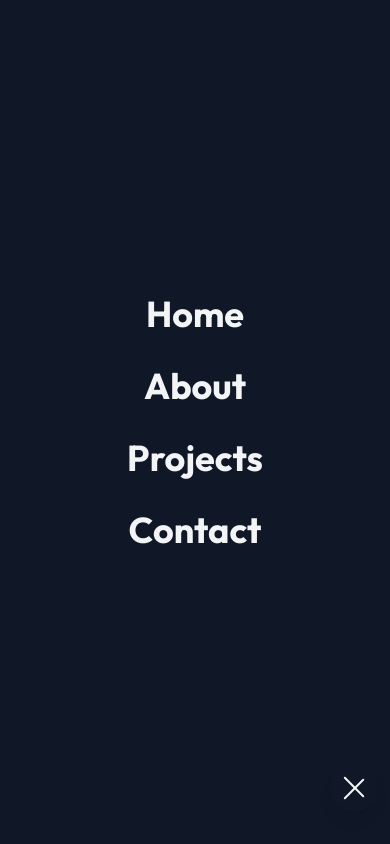
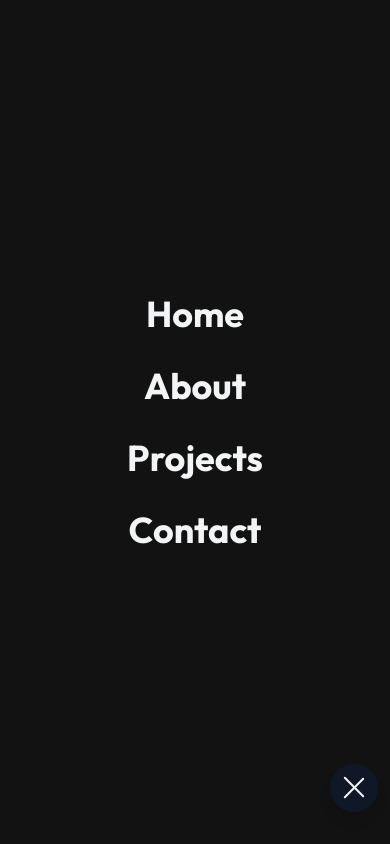
Before and after one commit to sayeed-dev-07/animated-portfolio-nextjs, a Next.js app: page / in a window 390 px wide. Both pictures are taken after a click on the button 354 px from the left and 788 px from the top of the page. Built offline with nearby package versions, Linux system fonts and the light colour scheme; a web font is replaced by a local one.

Commit message:
fixed a typo

```diff
--- a/app/layout.tsx
+++ b/app/layout.tsx
@@ -3,6 +3,7 @@ import { Fira_Sans_Condensed, Outfit } from "next/font/google";
 import "./globals.css";
 import Navbar from "@/components/Navbar";
 import { ThemeProvider } from "@/components/theme-provider"
+import Grid from "@/components/ui/grid";
 
 
 
@@ -17,8 +18,8 @@ const outfit = Outfit({
   weight: ['100', '200', '300', '400', '500', '600', '700', '800', '900'],
 });
 export const metadata: Metadata = {
-  title: "Create Next App",
-  description: "Generated by create next app",
+  title: "Portfolio",
+  description: "A Modern Animated Portfolio Site.",
 };
 
 export default function RootLayout({
@@ -38,6 +39,8 @@ export default function RootLayout({
           enableSystem
           disableTransitionOnChange
         >
+
+
           <div className="h-24  border-b-2 drop-shadow-border">
             <div className="max-w-350 h-full w-full mx-auto">
               <Navbar />
@@ -46,6 +49,7 @@ export default function RootLayout({
           <div className="h-[calc(100vh-6rem)] max-w-350 mx-auto ">
             {children}
           </div>
+
         </ThemeProvider>
       </body>
     </html>
--- a/components/Navbar.tsx
+++ b/components/Navbar.tsx
@@ -30,7 +30,7 @@ const Navbar = () => {
                     items.map((item, index) => (
                         <motion.div
                             key={index}
-                            className="relative capitalize px-3 py-2 rounded-md cursor-pointer"
+                            className="relative capitalize px-3 py-2 rounded-md"
                         >
                             {active === item && (
                                 <motion.div
@@ -45,7 +45,7 @@ const Navbar = () => {
                             )}
                             <Link
                                 href={`${item === 'home' ? '/' : item}`}
-                                className={`relative z-10 ${active === item ? 'text-accent' : ''}`}
+                                className={`relative cursor-pointer z-10 ${active === item ? 'text-accent' : ''}`}
                             >
                                 {item}
                             </Link>
--- a/components/toggle.tsx
+++ b/components/toggle.tsx
@@ -1,7 +1,7 @@
 "use client";
 
 import { useEffect, useState } from "react";
-import { motion } from "framer-motion";
+import { motion } from "motion/react";
 import { Sun, Moon } from "lucide-react";
 import { useTheme } from "next-themes";
 
--- a/components/ui/Hamburger.tsx
+++ b/components/ui/Hamburger.tsx
@@ -1,6 +1,6 @@
 
 import React, { useState } from 'react';
-import { motion, AnimatePresence } from 'framer-motion';
+import { motion, AnimatePresence } from 'motion/react';
 import Link from 'next/link';
 
 // Hamburger Component
@@ -34,7 +34,7 @@ function Hamburger({ menuItems = ['home', 'about', 'projects', 'contact'] }: Ham
                 ease: [0.43, 0.13, 0.23, 0.96]
               }
             }}
-            className="fixed bottom-8 right-3 w-12 h-12 rounded-full bg-accent-foreground origin-center z-40"
+            className="fixed bottom-8 right-3 w-12 h-12 rounded-full bg-foreground origin-center z-40"
             style={{ transformOrigin: 'center' }}
           />
         )}
@@ -120,7 +120,7 @@ function Hamburger({ menuItems = ['home', 'about', 'projects', 'contact'] }: Ham
           <motion.span
             animate={isOpen ? {
               rotate: -45,
-              y: -8
+              y: -9
             } : {
               rotate: 0,
               y: 0
```
Lines whose indentation alone changed are shown as unchanged.
